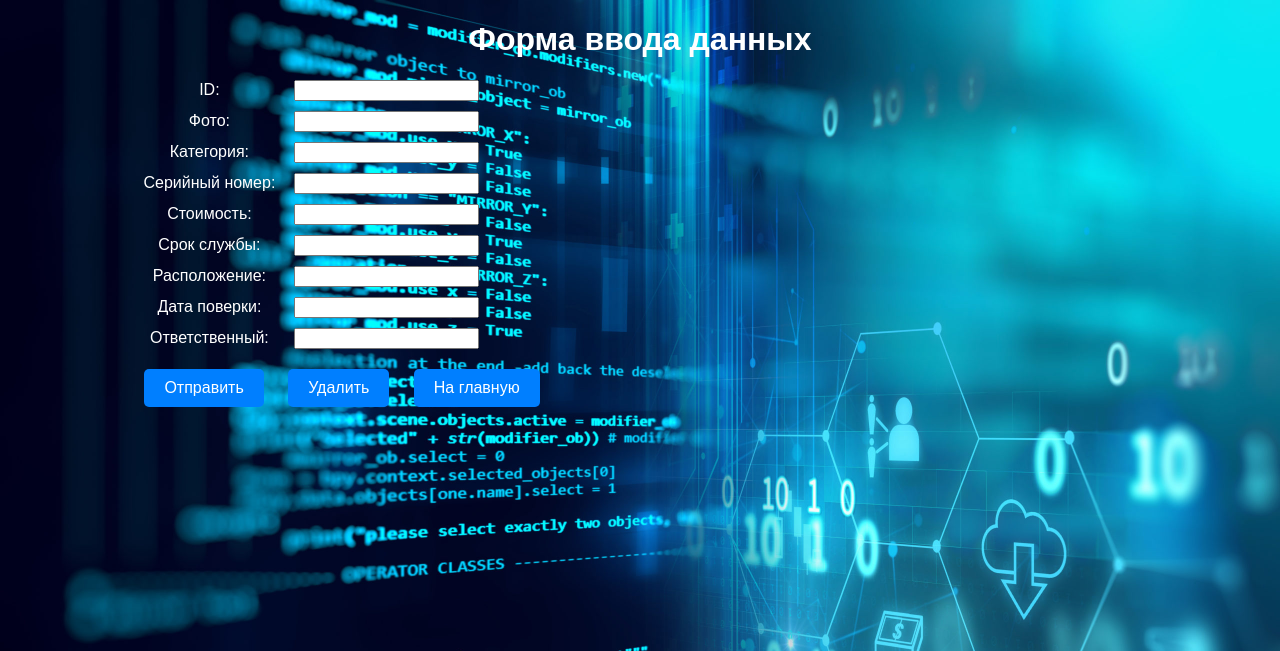
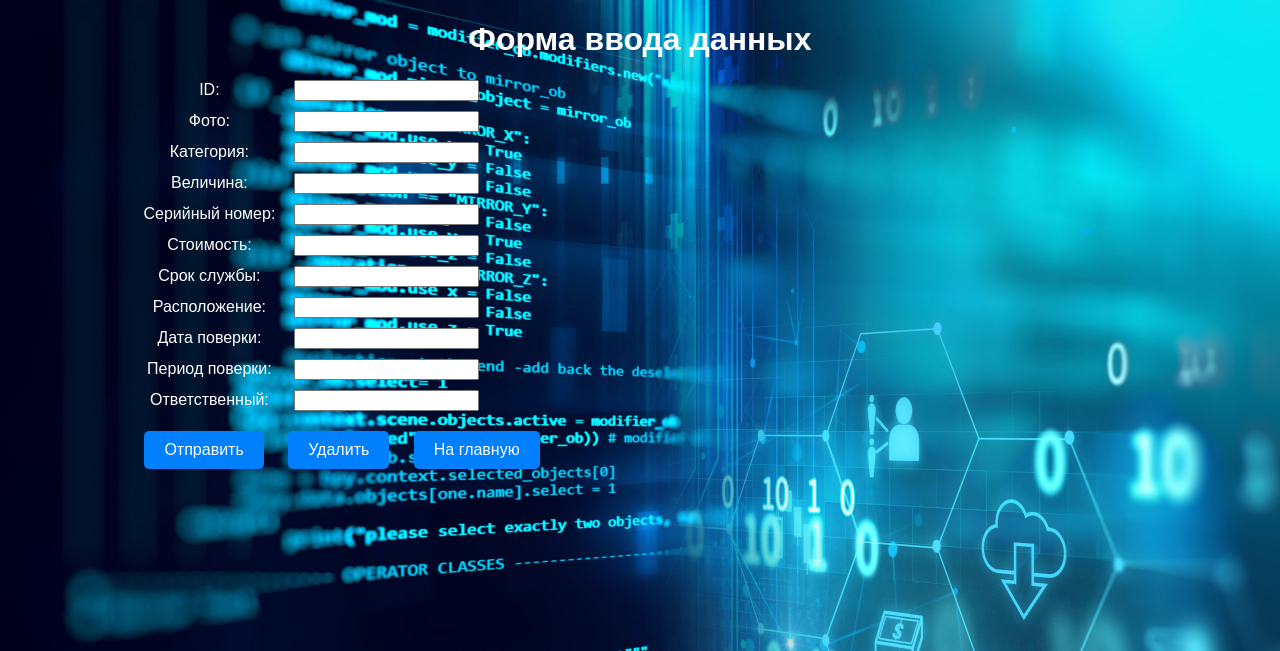
Before and after one commit to Passenger1993/DCMI, a Flask app: page /save_data in a window 1280 px wide. Shown: the top 651 px of the page. Run offline with Flask 3, Linux system fonts and the light colour scheme.

Commit message:
Update RESP3.html

```diff
--- a/templates/RESP3.html
+++ b/templates/RESP3.html
@@ -70,6 +70,10 @@
           <input class="form-control" id="category" name="category" type="text">
     </div>
       <div class="form-group">
+          <label class="label-container" for="value">Величина:</label>
+          <input class="form-control" id="value" name="value" type="text">
+    </div>
+      <div class="form-group">
           <label class="label-container" for="serial">Серийный номер:</label>
           <input class="form-control" id="serial" name="serial" type="text">
     </div>
@@ -88,6 +92,10 @@
       <div class="form-group">
           <label class="label-container" for="date">Дата поверки:</label>
           <input class="form-control" id="date" name="date" type="text">
+      </div>
+        <div class="form-group">
+          <label class="label-container" for="period">Период поверки:</label>
+          <input class="form-control" id="period" name="period" type="text">
       </div>
       <div class="form-group">
           <label class="label-container" for="person">Ответственный:</label>
```
